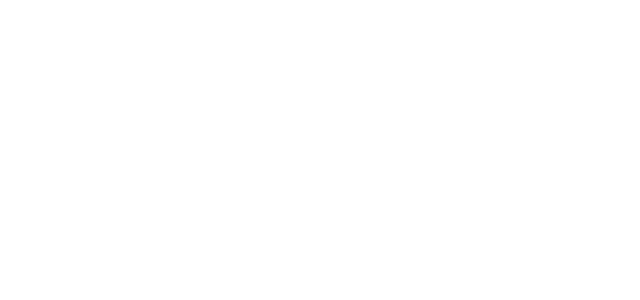
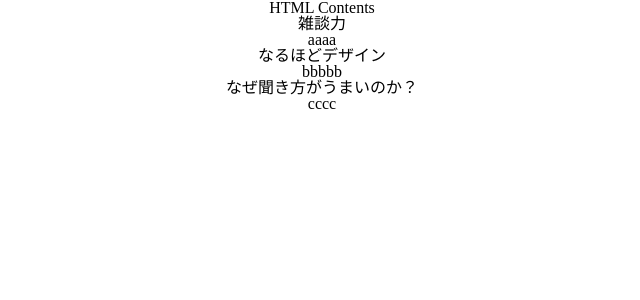
Before and after one commit to nakazon1030/DA2, a React (Vite) app: page /DisplayPage in a window 1280 px wide. Before the commit this address had no page. Shown: the top 300 px of the page, without its empty margins (318-958 px from the left). Built offline with nearby package versions, Linux system fonts and the light colour scheme.

Commit message:
いろいろ

```diff
--- a/src/BookData.jsx
+++ b/src/BookData.jsx
@@ -1,44 +1,51 @@
-import book_zatudan from './img/zatudan.jpg'
-import obi_zatudan1 from './img/obi-zatudan1.jpg'
-import obi_zatudan2 from './img/obi-zatudan2.jpg'
+import book_zatudan from './img/zatudan.jpg';
+import obi_zatudan1 from './img/obi-zatudan1.jpg';
+import obi_zatudan2 from './img/obi-zatudan2.jpg';
 
-import book_dezain from './img/dezain.jpg'
-import obi_dezain1 from './img/obi-dezain1.jpg'
-import obi_dezain2 from './img/obi-dezain2.jpg'
+import book_dezain from './img/dezain.jpg';
+import obi_dezain1 from './img/obi-dezain1.jpg';
+import obi_dezain2 from './img/obi-dezain2.jpg';
 
-import book_kikikata from './img/kikikata.jpg'
-import obi_kikikata1 from './img/obi-kikikata1.jpg'
-import obi_kikikata2 from './img/obi-kikikata2.jpg'
+import book_kikikata from './img/kikikata.jpg';
+import obi_kikikata1 from './img/obi-kikikata1.jpg';
+import obi_kikikata2 from './img/obi-kikikata2.jpg';
 
-export const BookData = [
+export const BookData = JSON.parse(localStorage.getItem('bookData')) || [
     {
-        id:1,
-        title:"雑談力",
-        image:book_zatudan,
-        comment:"部長おすすめ",
-        flag:1,
-        images:[obi_zatudan1,obi_zatudan2]
-
+        id: 1,
+        title: "雑談力",
+        image: book_zatudan,
+        comment: "部長おすすめ",
+        flag: 1,
+        images: [obi_zatudan1, obi_zatudan2],
+        htmlContent: "aaaa"
     },
     {
-        id:2,
-        title:"なるほどデザイン",
-        image:book_dezain,
-        comment:"最近熱い",
-        flag:0,
-        images:[obi_dezain1,obi_dezain2]
-        // obi1:obi_dezain1,
-        // obi2:obi_dezain2
+        id: 2,
+        title: "なるほどデザイン",
+        image: book_dezain,
+        comment: "最近熱い",
+        flag: 0,
+        images: [obi_dezain1, obi_dezain2],
+        htmlContent: "bbbbb"
     },
     {
-        id:3,
-        title:"なぜ聞き方がうまいのか？",
-        image:book_kikikata,
-        comment:"知る人ぞ知る名本",
-        flag:1,
-        images:[obi_kikikata1,obi_kikikata2]
-        // obi1:obi_kikikata1,
-        // obi2:obi_kikikata2
-    }];
+        id: 3,
+        title: "なぜ聞き方がうまいのか？",
+        image: book_kikikata,
+        comment: "知る人ぞ知る名本",
+        flag: 1,
+        images: [obi_kikikata1, obi_kikikata2],
+        htmlContent: "cccc"
+    }
+];
 
-    export default BookData
+export const addHtmlContentToBook = (id, htmlContent) => {
+    const book = BookData.find(book => book.id === id);
+    if (book) {
+        book.htmlContent = htmlContent;
+        localStorage.setItem('bookData', JSON.stringify(BookData)); // ローカルストレージに保存
+    }
+};
+
+export default BookData;
--- /dev/null
+++ b/src/DisplayPage.jsx
@@ -0,0 +1,18 @@
+import React from 'react';
+import BookData from './BookData.jsx';
+
+const DisplayPage = () => {
+  return (
+    <div>
+      <h1>HTML Contents</h1>
+      {BookData.map(book => (
+        <div key={book.id}>
+          <h2>{book.title}</h2>
+          <div dangerouslySetInnerHTML={{ __html: book.htmlContent }} />
+        </div>
+      ))}
+    </div>
+  );
+};
+
+export default DisplayPage;
--- /dev/null
+++ b/src/SaveAsHtml.jsx
@@ -0,0 +1,12 @@
+import { addHtmlContentToBook } from './BookData.jsx';
+
+export const saveAsHtml = (elementId, bookId) => {
+  const element = document.getElementById(elementId);
+  const htmlContent = element.outerHTML;
+  addHtmlContentToBook(bookId, htmlContent); // HTMLコンテンツをリストに保存
+  const blob = new Blob([htmlContent], { type: 'text/html' });
+  const link = document.createElement('a');
+  link.href = URL.createObjectURL(blob);
+  link.download = 'design.html';
+  link.click();
+};
--- /dev/null
+++ b/src/SaveAsPng.jsx
@@ -0,0 +1,12 @@
+import html2canvas from 'html2canvas';
+
+export const saveAsPng = (elementId, bookId) => {
+  const element = document.getElementById(elementId);
+  html2canvas(element).then(canvas => {
+    const imgData = canvas.toDataURL('image/png');
+    const link = document.createElement('a');
+    link.href = imgData;
+    link.download = 'design.png';
+    link.click();
+  });
+};
--- a/src/ShowAllBooks.jsx
+++ b/src/ShowAllBooks.jsx
@@ -21,7 +21,10 @@
             </div>
             <div className="image">
                 <img src={Book.image}/>
+
             </div>
+            <div dangerouslySetInnerHTML={{ __html: book.htmlContent }} />
+            {console.log("Book:" + book.htmlContent)}
 
         </div>
 
--- a/src/TestPage.css
+++ b/src/TestPage.css
@@ -4,3 +4,7 @@
     border: 1px solid #ddd;
     position: relative;
   }
+
+  .mainArea{
+    margin-top: 100px;
+  }
--- a/src/TestPage.jsx
+++ b/src/TestPage.jsx
@@ -1,9 +1,16 @@
+import { useNavigate } from 'react-router-dom';
 import React, { useState } from 'react';
 import { Rnd } from 'react-rnd';
 import html2canvas from 'html2canvas';
 import './TestPage.css'; // CSSファイルをリネーム
+import { saveAsHtml } from './SaveAsHtml.jsx'; // インポート
+import { handleClick } from './handclick.jsx';
+import { saveAsPng } from './SaveAsPng.jsx';
 
 const TestPage = () => {
+
+  const navigate = useNavigate();
+
   const [elements, setElements] = useState([]);
   const [selectedElement, setSelectedElement] = useState(null);
   const [editingText, setEditingText] = useState('');
@@ -13,6 +20,7 @@
   const [borderColor, setBorderColor] = useState('black');
   const [borderWidth, setBorderWidth] = useState(1);
   const [htmlContent, setHtmlContent] = useState('');
+  const [selectedBookId, setSelectedBookId] = useState(1);
 
   const colors = [
     { name: 'Transparent', value: 'transparent' },
@@ -69,20 +77,7 @@
       link.click();
     });
   };
-
-  const saveAsHtml = () => {
-    const element = document.getElementById('designArea');
-    const htmlContent = element.outerHTML;
-    setHtmlContent(htmlContent);
-    console.log(htmlContent);
-    // const blob = new Blob([htmlContent], { type: 'text/html' });
-    // const link = document.createElement('a');
-    // link.href = URL.createObjectURL(blob);
-    // link.download = 'design.html';
-    // link.click();
-    //上記はダウンロード機能を使いたい場合有効化してください。
-  };
-
+  const element = document.getElementById('designArea');
 
   const handleElementClick = (element) => {
     setSelectedElement(element);
@@ -127,12 +122,19 @@
 
   return (
     <div>
+      <div className='sp-fixed-menu'>
+        <ul>
+          <li onClick={() => handleClick(navigate, 'Top')}>社内図書館システム(マイページ)</li>
+          <li onClick={() => handleClick(navigate, 'Top')}>戻る</li>
+        </ul>
+      </div>
+      <div className='mainArea'>
       <button onClick={() => addElement('text')}>テキストボックスを追加</button>
       <button onClick={() => addElement('rect')}>長方形を追加</button>
       <button onClick={() => addElement('circle')}>円を追加</button>
       <button onClick={() => addElement('triangle')}>三角形を追加</button>
-      <button onClick={saveAsImage}>画像として保存</button>
-      <button onClick={saveAsHtml}>HTMLとして保存</button>
+      <button onClick={() => saveAsPng('designArea', selectedBookId)}>PNGとして保存</button>
+      <button onClick={() => saveAsHtml('designArea', selectedBookId)}>HTMLとして保存</button>
       {selectedElement && (
         <div style={{ marginTop: '10px' }}>
           {selectedElement.type === 'text' && (
@@ -254,6 +256,7 @@
           </Rnd>
         ))}
       </div>
+      </div>
     </div>
   );
 };
--- a/src/main.jsx
+++ b/src/main.jsx
@@ -8,6 +8,7 @@
 import TestPage from './TestPage.jsx'
 import Edit from './Edit.jsx'
 import BookDetail from './BookDetail.jsx'
+import DisplayPage from './DisplayPage.jsx'
 
 createRoot(document.getElementById('root')).render(
   <StrictMode>
@@ -18,6 +19,7 @@
         <Route path='/Myreport' element={<Myreport />} />
         <Route path='/TestPage' element={<TestPage />} />
         <Route path='/Edit' element={<Edit />} />
+        <Route path='/DisplayPage' element={<DisplayPage/>} />
       </Routes>
     </BrowserRouter>
 
```
